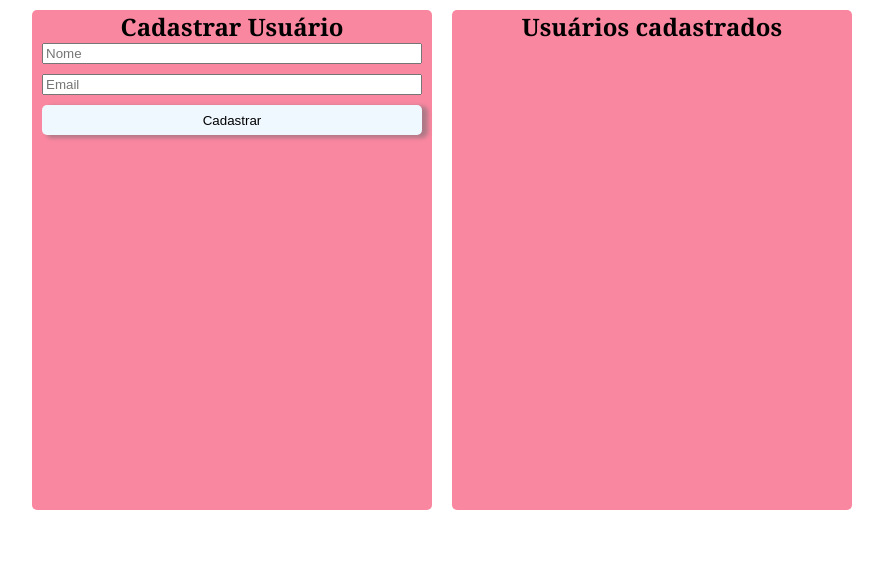
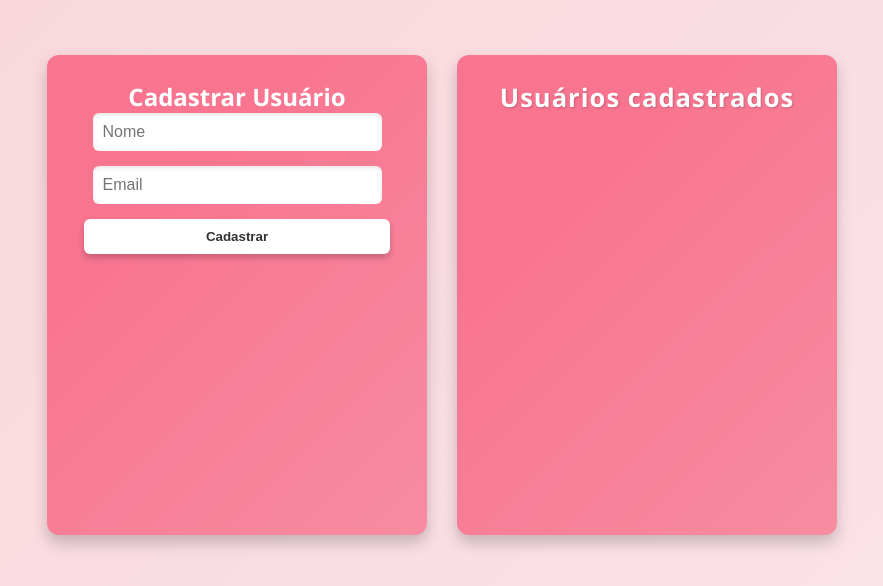
Before and after one commit to byeduardafortunato/atividade_db, a website: page public/index.html in a window 1280 px wide. Shown: the whole page, without its empty margins (198-1081 px from the left). Drawn offline with Linux system fonts and the light colour scheme; no server answers.

Commit message:
aprimorando css

```diff
--- a/public/style.css
+++ b/public/style.css
@@ -1,56 +1,106 @@
+/* ====== RESET E BASE ====== */
 * {
   margin: 0;
+  padding: 0;
+  box-sizing: border-box;
 }
 
 body {
   display: flex;
   justify-content: center;
+  align-items: flex-start;
+  min-height: 100vh;
+  background: linear-gradient(135deg, #f8d7da, #fce4ec);
+  font-family: 'Segoe UI', Tahoma, Geneva, Verdana, sans-serif;
+  color: #333;
+  padding: 40px 0;
+}
+
+/* ====== CONTAINERS ====== */
+#register, #listUsers {
+  width: 380px;
+  min-height: 480px;
+  background-color: #f78ca0;
+  background-image: linear-gradient(315deg, #f78ca0 0%, #f9748f 74%);
+  border-radius: 12px;
+  box-shadow: 0 8px 15px rgba(0, 0, 0, 0.2);
+  text-align: center;
+  margin: 15px;
+  padding: 25px 20px;
+  color: white;
+  transition: transform 0.3s ease, box-shadow 0.3s ease;
+}
+
+#register:hover, #listUsers:hover {
+  transform: translateY(-5px);
+  box-shadow: 0 12px 20px rgba(0, 0, 0, 0.25);
+}
+
+/* ====== TÍTULOS ====== */
+#register h2, #listUsers h2 {
+  margin-bottom: 20px;
+  font-size: 1.6rem;
+  letter-spacing: 1px;
+  text-shadow: 1px 1px 2px rgba(0,0,0,0.2);
+}
+
+/* ====== FORMULÁRIO ====== */
+#form {
+  display: flex;
+  flex-direction: column;
   align-items: center;
 }
 
-#register {
-  width: 400px;
-  height: 500px;
-  background-color: rgb(250, 135, 160);
-  border-radius: 5px;
-  text-align: center;
-  font-family: Cambria, Cochin, Georgia, Times, 'Times New Roman', serif;
-  margin: 10px;
+#form input {
+  width: 85%;
+  padding: 10px;
+  margin-bottom: 15px;
+  border: none;
+  border-radius: 6px;
+  outline: none;
+  font-size: 1rem;
+  background-color: #fff;
+  box-shadow: inset 0 2px 4px rgba(0,0,0,0.1);
 }
 
-#listUsers {
-  width: 400px;
-  height: 500px;
-  background-color: rgb(250, 135, 160);
-  border-radius: 5px;
-  text-align: center;
-  font-family:Cambria, Cochin, Georgia, Times, 'Times New Roman', serif;
-  margin: 10px;
+#form input:focus {
+  border: 2px solid #f6b3c0;
 }
 
-#form {
-  display: flex; /* Define o formulário como um contêiner flexível */
-  flex-direction: column; /* Organiza os itens (inputs e botão) em uma coluna */
+/* ====== BOTÃO ====== */
+#form button {
+  width: 90%;
+  padding: 10px;
+  background-color: #fff;
+  color: #333;
+  font-weight: bold;
+  border: none;
+  border-radius: 6px;
+  cursor: pointer;
+  transition: all 0.3s ease;
+  box-shadow: 0 4px 6px rgba(0,0,0,0.2);
 }
 
-#form input,
-#form button {
-  margin: 0 10px 10px 10px;
+#form button:hover {
+  background-color: #ffe6ec;
+  transform: scale(1.03);
 }
 
-form button {
-  color: black;
-  background-color: aliceblue;
-  border-radius: 5px;
-  border: none;
-  height: 30px;
-  box-shadow: 5px 2px 4px 1px #af7886;
+/* ====== LISTA DE USUÁRIOS ====== */
+#listUsers ul {
+  list-style: none;
+  margin-top: 15px;
+  padding: 0;
 }
 
-form button:hover {
-  color: black;
-  background-color: rgb(226, 167, 185);
-  transition: 0.5s ease-in;
-  border-radius: 5px;
-  border: none;
+#listUsers li {
+  background-color: rgba(255, 255, 255, 0.2);
+  margin: 8px 0;
+  padding: 10px;
+  border-radius: 8px;
+  transition: background-color 0.3s ease;
 }
+
+#listUsers li:hover {
+  background-color: rgba(255, 255, 255, 0.35);
+}
```
